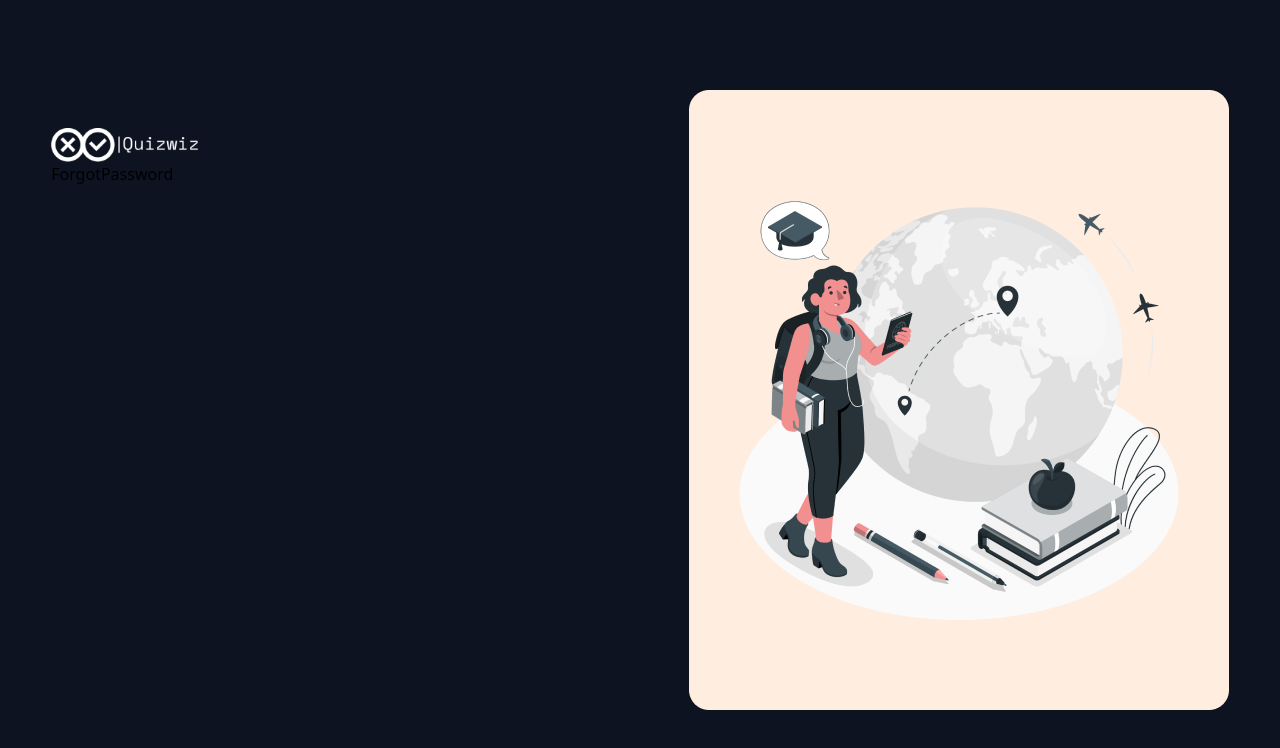
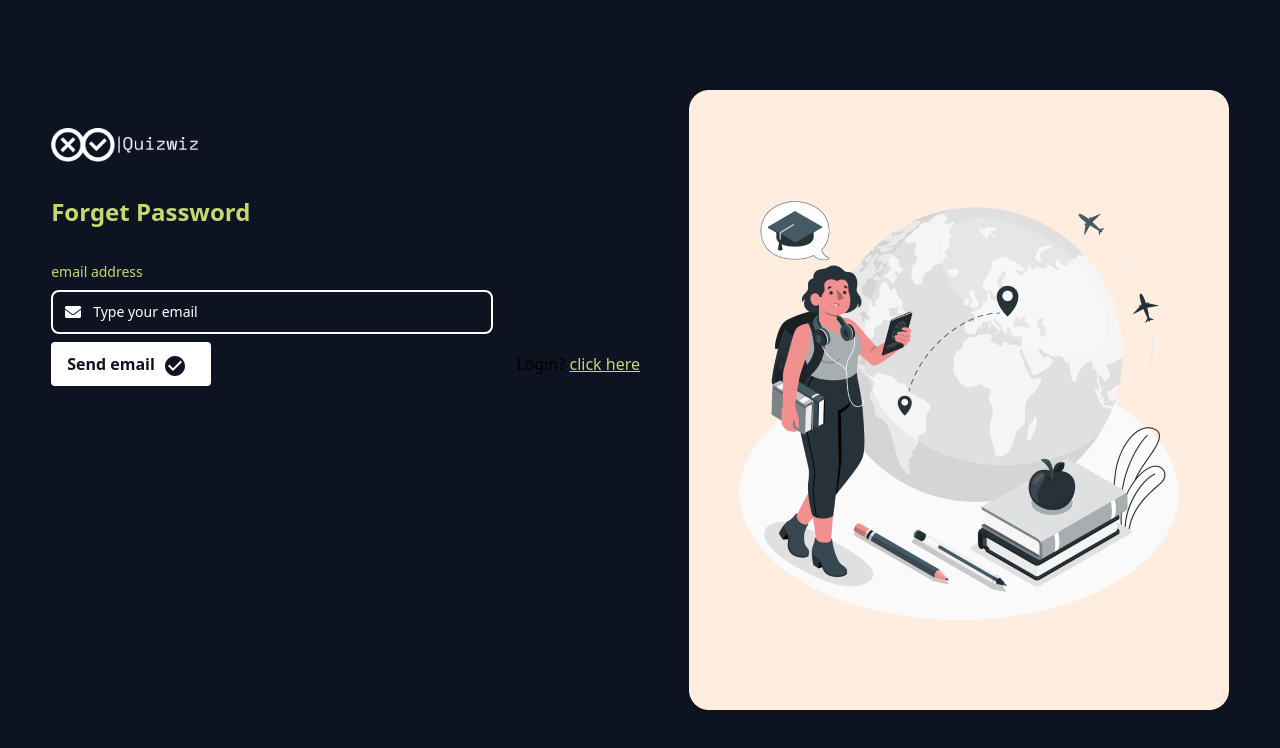
Before and after one commit to mohamedreda850/quizapp, a React (Vite) app: page /forgot-password in a window 1280 px wide. Shown: the top 748 px of the page. Built offline with nearby package versions, Linux system fonts and the light colour scheme.

Commit message:
forgetpassword

```diff
--- a/src/Modules/Authentication/ForgotPassword/ForgotPassword.tsx
+++ b/src/Modules/Authentication/ForgotPassword/ForgotPassword.tsx
@@ -1,9 +1,89 @@
-import React from 'react'
+
+import { FaEnvelope } from "react-icons/fa";
+import { MdCheckCircle } from "react-icons/md";
+import { useForm } from "react-hook-form";
+
+import { Link, useNavigate } from "react-router-dom";
+import {
+  AUTH_URLS,
+  axiosInstance,
+} from "../../../Services/URLS/AUTH_URLS/AUTH_URLS";
+import TextFeild from "../../SharedComponents/TextFeild/TextFeild";
+interface ForgitData {
+  email: string;
+
+}
 
 export default function ForgotPassword() {
+  const {
+    register,
+    handleSubmit,
+    formState: { errors },
+  } = useForm();
+  const navigate = useNavigate();
+
+  const Submit = async (data: ForgitData) => {
+    try {
+      const res = await axiosInstance.post(AUTH_URLS.FORGOT_PASSWORD, data);
+console.log("success");
+
+      navigate("/reset-password");
+    } catch (error) {
+      console.log(error);
+    }
+  };
+
   return (
     <div>
-      ForgotPassword
+      <p
+        className="text-text"
+        style={{ fontSize: "1.5rem", paddingBlock: "2rem", fontWeight: "700" }}
+      >
+        Forget Password
+      </p>
+
+      <form onSubmit={handleSubmit(Submit)}>
+        {TextFeild({
+          placeholder: "Type your email",
+          icon: <FaEnvelope />,
+          label: " email address",
+          registerfunction: {
+            ...register("email", { required: "emal is required" }),
+          },
+          error: errors.email && errors.email.message,
+        })}
+
+
+        <div className="flex justify-between items-center  flex-wrap">
+          <div>
+            <button
+              style={{
+                fontWeight: "600",
+                fontSize: "1rem",
+                background: "white",
+              }}
+              className="bg-white-500 text-primary py-2 px-4 rounded inline-flex items-center"
+            >
+             Send email
+              <MdCheckCircle className="mx-2 mt-1 text-2xl" />
+            </button>
+          </div>
+          <div>
+            <p>
+              Login?{" "}
+              <Link
+                style={{ textDecoration: "underline" }}
+                className="text-text"
+                to="/login"
+
+              >
+                click here
+              </Link>
+            </p>
+          </div>
+        </div>
+      </form>
     </div>
-  )
+  );
+
 }
--- a/src/main.tsx
+++ b/src/main.tsx
@@ -7,6 +7,7 @@ import './index.css'
 import App from './App.tsx'
 import { Provider } from 'react-redux'
 import { store } from './redux/index.ts'
+import ForgotPassword from './Modules/Authentication/ForgotPassword/ForgotPassword.tsx'
 
 createRoot(document.getElementById('root')!).render(
   <StrictMode>
```
